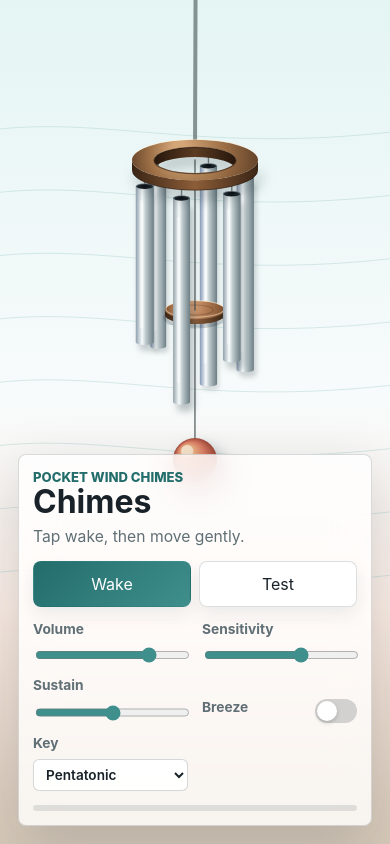
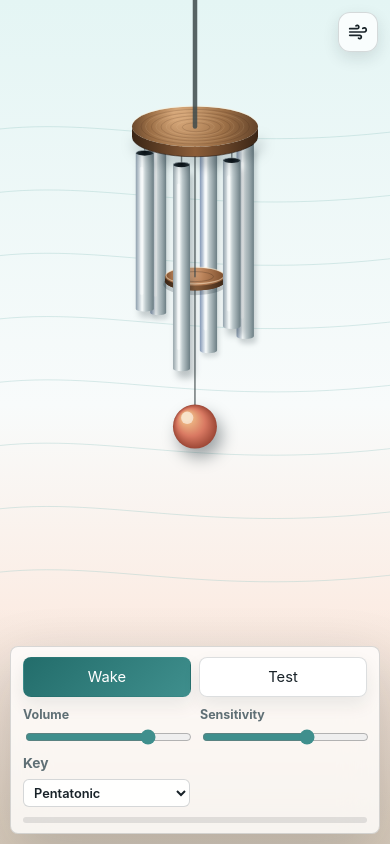
Before and after one commit to ahbrozowski/chimes, a plain HTML site: page index.html in a window 390 px wide. Drawn offline with Linux system fonts and the light colour scheme; animation ran at ten frames a second.

Commit message:
Tune visuals and motion, add scale selector, simplify mobile UI
- 6 tubes (was 7) with 15deg ring rotation so no two share an X
- Wooden top is now a solid disk with grain rings (no center hole)
- Tubes hang from suspension strings instead of butting up to the ring
- Bottom tube cap removed (we view from above)
- Disc cord visibly enters at center; lower cord exits at disc edge
- Heavy hemp-colored rope going up off-canvas, drawn last on top
- Method-A cylinder rendering with proper ellipse foreshortening
- Bursty breeze gusts (power curve on slow noise)
- Phone vertical shake (accel.y) now contributes to in-out chime motion
- Tangential force during shake induces circular swing
- 5 musical keys: Pentatonic, Amazing Grace, Minor, Zen Garden, Original
- Sustain slider removed (fixed at 15s)
- Breeze moved to floating squircle pill in top-right with SVG wind icon
- Mobile dock hides title block, 2-column controls, tighter spacing
- Chime moved up (cyTop at 15% of height instead of 20%)

Co-Authored-By: Claude Opus 4.7 (1M context) <noreply@anthropic.com>

```diff
--- a/app.js
+++ b/app.js
@@ -5,7 +5,6 @@ const testButton = document.querySelector("#testButton");
 const statusText = document.querySelector("#statusText");
 const volumeControl = document.querySelector("#volumeControl");
 const sensitivityControl = document.querySelector("#sensitivityControl");
-const sustainControl = document.querySelector("#sustainControl");
 const breezeToggle = document.querySelector("#breezeToggle");
 const keyControl = document.querySelector("#keyControl");
 const motionMeter = document.querySelector("#motionMeter");
@@ -164,9 +163,8 @@ function applyPersistedSettings() {
   const k = readKey("pentatonic");
   volumeControl.value = String(v);
   sensitivityControl.value = String(s);
-  sustainControl.value = String(su);
-  breezeToggle.checked = br;
   if (keyControl) keyControl.value = k;
+  if (breezeToggle) breezeToggle.setAttribute("aria-pressed", String(br));
   state.volume = v;
   state.sensitivity = s;
   state.sustain = su;
@@ -558,6 +556,15 @@ function physicsStep(dt, nowMs) {
   const motionFz = state.motionAz * sens * PHY.motionForceScale;
   applyForce(pendulum, motionFx, 0, motionFz, dt);
 
+  const disp = Math.hypot(pendulum.x, pendulum.z);
+  const motionMag = Math.hypot(state.motionAx, state.motionAz);
+  if (disp > 6 && motionMag > 0.4) {
+    const tx = -pendulum.z / disp;
+    const tz = pendulum.x / disp;
+    const tBoost = sens * Math.min(1, motionMag / 6) * PHY.motionForceScale * 0.45;
+    applyForce(pendulum, tx * tBoost, 0, tz * tBoost, dt);
+  }
+
   const tSec = nowMs / 1000;
   const idleFx = noise1(tSec * 0.31, 1.3) * PHY.idleSwayForce;
   const idleFz = noise1(tSec * 0.37, 2.7) * PHY.idleSwayForce;
@@ -600,9 +607,10 @@ function physicsStep(dt, nowMs) {
 function handleMotion(event) {
   const ag = event.accelerationIncludingGravity;
   const acc = event.acceleration;
-  let ax, az;
+  let ax, ay, az;
   if (acc && (acc.x !== null || acc.y !== null || acc.z !== null)) {
     ax = safeNumber(acc.x);
+    ay = safeNumber(acc.y);
     az = safeNumber(acc.z);
   } else if (ag) {
     const rawX = safeNumber(ag.x);
@@ -615,6 +623,7 @@ function handleMotion(event) {
       state.motionBaseInit = true;
     }
     ax = rawX - state.motionBaseX;
+    ay = rawY - state.motionBaseY;
     az = rawZ - state.motionBaseZ;
     state.motionBaseX += (rawX - state.motionBaseX) * 0.04;
     state.motionBaseY += (rawY - state.motionBaseY) * 0.04;
@@ -623,8 +632,10 @@ function handleMotion(event) {
     return;
   }
 
+  const azBlend = az + ay * 0.75;
+
   state.motionAx = state.motionAx * 0.62 + ax * 0.38;
-  state.motionAz = state.motionAz * 0.62 + az * 0.38;
+  state.motionAz = state.motionAz * 0.62 + azBlend * 0.38;
 
   const mag = Math.min(1, Math.hypot(state.motionAx, state.motionAz) / 10);
   if (mag > state.motionEnergy) state.motionEnergy = mag;
@@ -686,7 +697,7 @@ function getLayout() {
   const w = state.width;
   const h = state.height;
   const cx = w * 0.5;
-  const cyTop = Math.max(96, Math.min(160, h * 0.2));
+  const cyTop = Math.max(72, Math.min(140, h * 0.15));
   const foreshorten = 0.32;
   const ringRyScreen = PHY.ringR * foreshorten;
   const sizeScale = Math.max(0.78, Math.min(1, h / 760));
@@ -799,24 +810,15 @@ function drawBackground(ctx, w, h) {
   ctx.fillRect(0, h * 0.68, w, h * 0.32);
 }
 
-function drawCord(ctx, layout, time) {
+function drawCord(ctx, layout) {
   const { cx, cyTop } = layout;
-  const t = time / 1000;
-  const swayX = Math.sin(t * 0.6) * 3;
   ctx.save();
-  ctx.strokeStyle = "rgba(72, 87, 86, 0.62)";
+  ctx.strokeStyle = "rgba(63, 74, 76, 0.85)";
   ctx.lineCap = "round";
-  ctx.lineWidth = 4;
+  ctx.lineWidth = 4.5;
   ctx.beginPath();
-  ctx.moveTo(cx + swayX * 1.4, -16);
-  ctx.bezierCurveTo(
-    cx + swayX * 0.6,
-    cyTop * 0.35,
-    cx + swayX * 0.2,
-    cyTop * 0.7,
-    cx,
-    cyTop - 6
-  );
+  ctx.moveTo(cx, -20);
+  ctx.lineTo(cx, cyTop);
   ctx.stroke();
   ctx.restore();
 }
@@ -827,10 +829,8 @@ function drawTopRing(ctx, layout) {
   const ringThickness = 22;
   const ringHeight = 10;
   const outerR = ringR + ringThickness * 0.5;
-  const innerR = ringR - ringThickness * 0.5;
   const fs = layout.foreshorten;
   const outerRy = outerR * fs;
-  const innerRy = innerR * fs;
   const cyBot = cyTop + ringHeight;
 
   ctx.save();
@@ -838,19 +838,6 @@ function drawTopRing(ctx, layout) {
   ctx.shadowBlur = 14;
   ctx.shadowOffsetX = 3;
   ctx.shadowOffsetY = 8;
-
-  const innerSideGrad = ctx.createLinearGradient(cx - innerR, cyTop, cx + innerR, cyTop);
-  innerSideGrad.addColorStop(0, "#26160c");
-  innerSideGrad.addColorStop(0.5, "#5c3c22");
-  innerSideGrad.addColorStop(1, "#26160c");
-  ctx.fillStyle = innerSideGrad;
-  ctx.beginPath();
-  ctx.moveTo(cx + innerR, cyTop);
-  ctx.ellipse(cx, cyTop, innerR, innerRy, 0, 0, Math.PI, true);
-  ctx.lineTo(cx - innerR, cyBot);
-  ctx.ellipse(cx, cyBot, innerR, innerRy, 0, Math.PI, 0, false);
-  ctx.closePath();
-  ctx.fill();
 
   const outerSideGrad = ctx.createLinearGradient(cx - outerR, cyTop, cx + outerR, cyTop);
   outerSideGrad.addColorStop(0, "#3a2515");
@@ -882,15 +869,42 @@ function drawTopRing(ctx, layout) {
   ctx.fillStyle = topGrad;
   ctx.beginPath();
   ctx.ellipse(cx, cyTop, outerR, outerRy, 0, 0, Math.PI * 2);
-  ctx.ellipse(cx, cyTop, innerR, innerRy, 0, 0, Math.PI * 2);
-  ctx.fill("evenodd");
+  ctx.fill();
   ctx.restore();
 
-  ctx.strokeStyle = "rgba(48, 32, 20, 0.6)";
-  ctx.lineWidth = 1.2;
-  ctx.beginPath();
-  ctx.ellipse(cx, cyTop + 0.5, innerR, innerRy, 0, 0, Math.PI * 2);
-  ctx.stroke();
+  ctx.save();
+  ctx.strokeStyle = "rgba(58, 38, 22, 0.22)";
+  ctx.lineWidth = 0.7;
+  const rings = [0.86, 0.7, 0.55, 0.4, 0.22];
+  for (const r of rings) {
+    ctx.beginPath();
+    ctx.ellipse(
+      cx + (1 - r) * 1.5,
+      cyTop + (1 - r) * 0.8,
+      outerR * r,
+      outerRy * r,
+      0,
+      0,
+      Math.PI * 2
+    );
+    ctx.stroke();
+  }
+  ctx.strokeStyle = "rgba(245, 215, 175, 0.18)";
+  ctx.lineWidth = 0.6;
+  for (const r of [0.78, 0.62, 0.46, 0.3]) {
+    ctx.beginPath();
+    ctx.ellipse(
+      cx + (1 - r) * 1.5 - 0.6,
+      cyTop + (1 - r) * 0.8 - 0.4,
+      outerR * r,
+      outerRy * r,
+      0,
+      0,
+      Math.PI * 2
+    );
+    ctx.stroke();
+  }
+  ctx.restore();
 
   ctx.strokeStyle = "rgba(255, 232, 200, 0.45)";
   ctx.lineWidth = 0.9;
@@ -1167,7 +1181,6 @@ function render(time) {
   const layout = getLayout();
 
   drawBackground(ctx, w, h);
-  drawCord(ctx, layout, time);
 
   const drawList = rods.slice();
   drawList.push(pendulum);
@@ -1179,6 +1192,7 @@ function render(time) {
   }
 
   drawTopRing(ctx, layout);
+  drawCord(ctx, layout);
 
   for (let i = 0; i < rods.length; i += 1) {
     rods[i].glow *= 0.91;
@@ -1229,13 +1243,9 @@ sensitivityControl.addEventListener("input", () => {
   writeStorage(STORAGE.sensitivity, state.sensitivity);
 });
 
-sustainControl.addEventListener("input", () => {
-  state.sustain = Number(sustainControl.value);
-  writeStorage(STORAGE.sustain, state.sustain);
-});
-
-breezeToggle.addEventListener("change", () => {
-  state.breeze = breezeToggle.checked;
+breezeToggle.addEventListener("click", () => {
+  state.breeze = !state.breeze;
+  breezeToggle.setAttribute("aria-pressed", String(state.breeze));
   writeStorage(STORAGE.breeze, state.breeze);
 });
 
--- a/index.html
+++ b/index.html
@@ -15,6 +15,14 @@
   <body>
     <main class="app-shell">
       <canvas id="scene" aria-label="Wind chimes hanging in a soft breeze"></canvas>
+
+      <button id="breezeToggle" class="breeze-btn" type="button" aria-pressed="false" aria-label="Toggle breeze">
+        <svg class="breeze-icon" xmlns="http://www.w3.org/2000/svg" viewBox="0 0 24 24" fill="none" stroke="currentColor" stroke-width="2" stroke-linecap="round" stroke-linejoin="round" aria-hidden="true">
+          <path d="M17.7 7.7a2.5 2.5 0 1 1 1.8 4.3H2"/>
+          <path d="M9.6 4.6A2 2 0 1 1 11 8H2"/>
+          <path d="M12.6 19.4A2 2 0 1 0 14 16H2"/>
+        </svg>
+      </button>
 
       <section class="control-dock" aria-label="Wind chime controls">
         <div class="title-block">
@@ -37,15 +45,6 @@
             <span>Sensitivity</span>
             <input id="sensitivityControl" type="range" min="0" max="1" value="0.64" step="0.01">
           </label>
-          <label class="range-field" for="sustainControl">
-            <span>Sustain</span>
-            <input id="sustainControl" type="range" min="10" max="20" value="15" step="0.5">
-          </label>
-          <label class="toggle-field" for="breezeToggle">
-            <span>Breeze</span>
-            <input id="breezeToggle" type="checkbox" class="toggle-input">
-            <span class="toggle-visual" aria-hidden="true"></span>
-          </label>
           <label class="select-field" for="keyControl">
             <span>Key</span>
             <select id="keyControl" class="select-input">
--- a/styles.css
+++ b/styles.css
@@ -141,8 +141,53 @@ input:focus-visible {
 .controls {
   grid-column: 1 / -1;
   display: grid;
-  grid-template-columns: repeat(5, minmax(0, 1fr));
+  grid-template-columns: repeat(3, minmax(0, 1fr));
   gap: 12px 14px;
+}
+
+.breeze-btn {
+  position: absolute;
+  top: max(12px, env(safe-area-inset-top));
+  right: max(12px, env(safe-area-inset-right));
+  z-index: 3;
+  display: flex;
+  align-items: center;
+  justify-content: center;
+  width: 40px;
+  height: 40px;
+  padding: 0;
+  border: 1px solid var(--line);
+  border-radius: 12px;
+  color: var(--ink);
+  background: var(--panel);
+  box-shadow: 0 6px 16px rgba(18, 34, 42, 0.12);
+  font: inherit;
+  cursor: pointer;
+  touch-action: manipulation;
+  backdrop-filter: blur(14px) saturate(130%);
+  -webkit-backdrop-filter: blur(14px) saturate(130%);
+  transition: background 160ms ease, color 160ms ease, border-color 160ms ease;
+}
+
+.breeze-btn:active {
+  transform: translateY(1px);
+}
+
+.breeze-btn:focus-visible {
+  outline: 3px solid rgba(63, 143, 141, 0.35);
+  outline-offset: 2px;
+}
+
+.breeze-btn[aria-pressed="true"] {
+  background: linear-gradient(135deg, var(--teal-dark), var(--teal));
+  color: #fff;
+  border-color: transparent;
+}
+
+.breeze-icon {
+  display: block;
+  width: 20px;
+  height: 20px;
 }
 
 .select-field {
@@ -276,12 +321,6 @@ input:focus-visible {
   transition: width 120ms ease;
 }
 
-@media (max-width: 900px) {
-  .controls {
-    grid-template-columns: repeat(3, minmax(0, 1fr));
-  }
-}
-
 @media (max-width: 620px) {
   .controls {
     grid-template-columns: 1fr 1fr;
@@ -291,19 +330,61 @@ input:focus-visible {
 @media (max-width: 620px) {
   .control-dock {
     grid-template-columns: 1fr;
-    padding: 14px;
+    padding: 10px 12px;
+    gap: 10px 12px;
+    bottom: max(10px, env(safe-area-inset-bottom));
+    width: min(760px, calc(100% - 20px));
+  }
+
+  .title-block {
+    display: none;
+  }
+
+  .controls {
+    grid-template-columns: 1fr 1fr;
+    gap: 8px 10px;
   }
 
   .actions {
     grid-template-columns: minmax(0, 1fr) minmax(0, 1fr);
+    gap: 8px;
   }
 
   .button {
     width: 100%;
+    min-height: 40px;
+    padding: 0 14px;
+    font-size: 0.92rem;
   }
 
-  h1 {
-    font-size: 2rem;
+  .range-field {
+    gap: 5px;
+    font-size: 0.78rem;
+  }
+
+  .select-input {
+    min-height: 28px;
+    font-size: 0.8rem;
+    padding: 2px 6px;
+  }
+
+  .toggle-field {
+    padding-top: 18px;
+    font-size: 0.78rem;
+  }
+
+  .toggle-visual {
+    width: 36px;
+    height: 20px;
+  }
+
+  .toggle-visual::after {
+    width: 16px;
+    height: 16px;
+  }
+
+  .toggle-input:checked ~ .toggle-visual::after {
+    transform: translateX(16px);
   }
 }
 
```
